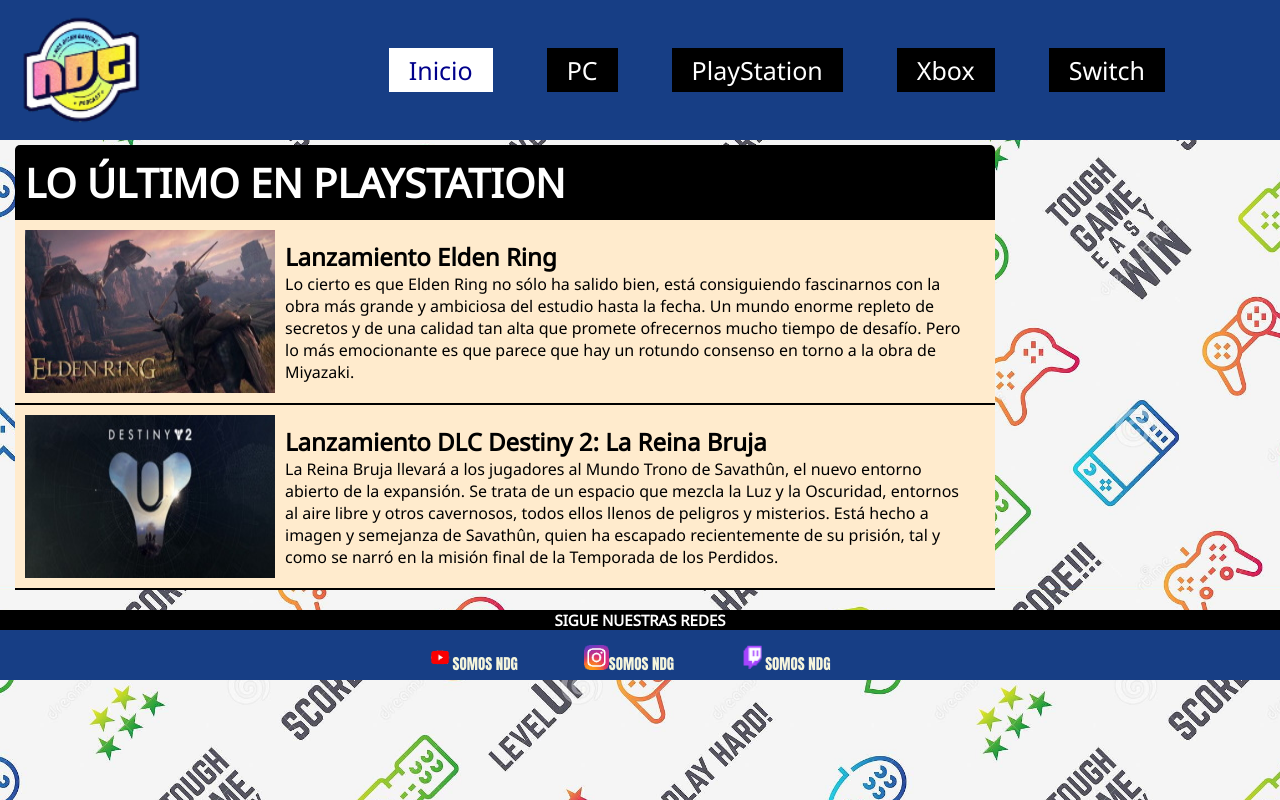
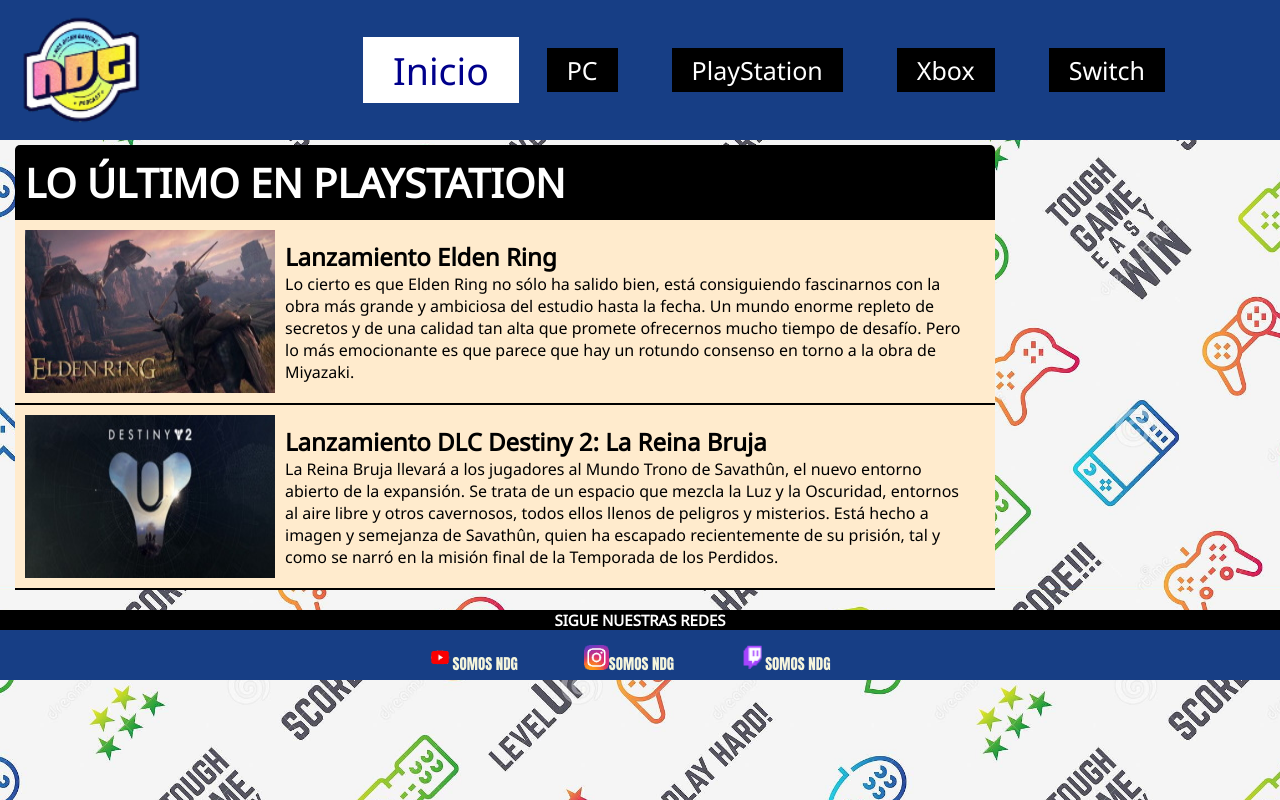
Before and after one commit to Angelol1804/ideasMatos, a plain HTML site: page pages/paginaXbox.html in a window 1280 px wide. In both pictures the pointer is over the item "Inicio". Drawn offline with Linux system fonts and the light colour scheme.

Commit message:
arreglar animaciones

```diff
--- a/css/style2.css
+++ b/css/style2.css
@@ -38,7 +38,6 @@
     font-size: 25px;
     padding: 5px 20px 5px 20px;
     font-family: 'Noto Sans', sans-serif;
-
 }
 
 header nav ul li a:hover{
--- a/css/style3.css
+++ b/css/style3.css
@@ -25,6 +25,10 @@
     display: inline-block;
     margin: 20px;
     transition: all 2s;
+}
+
+header nav ul li:hover{
+    transform: scale(1.5);
 }
 
 header nav ul li a{
--- a/css/style4.css
+++ b/css/style4.css
@@ -25,6 +25,10 @@
     display: inline-block;
     margin: 20px;
     transition: all 2s;
+}
+
+header nav ul li:hover{
+    transform: scale(1.5);
 }
 
 header nav ul li a{
```
